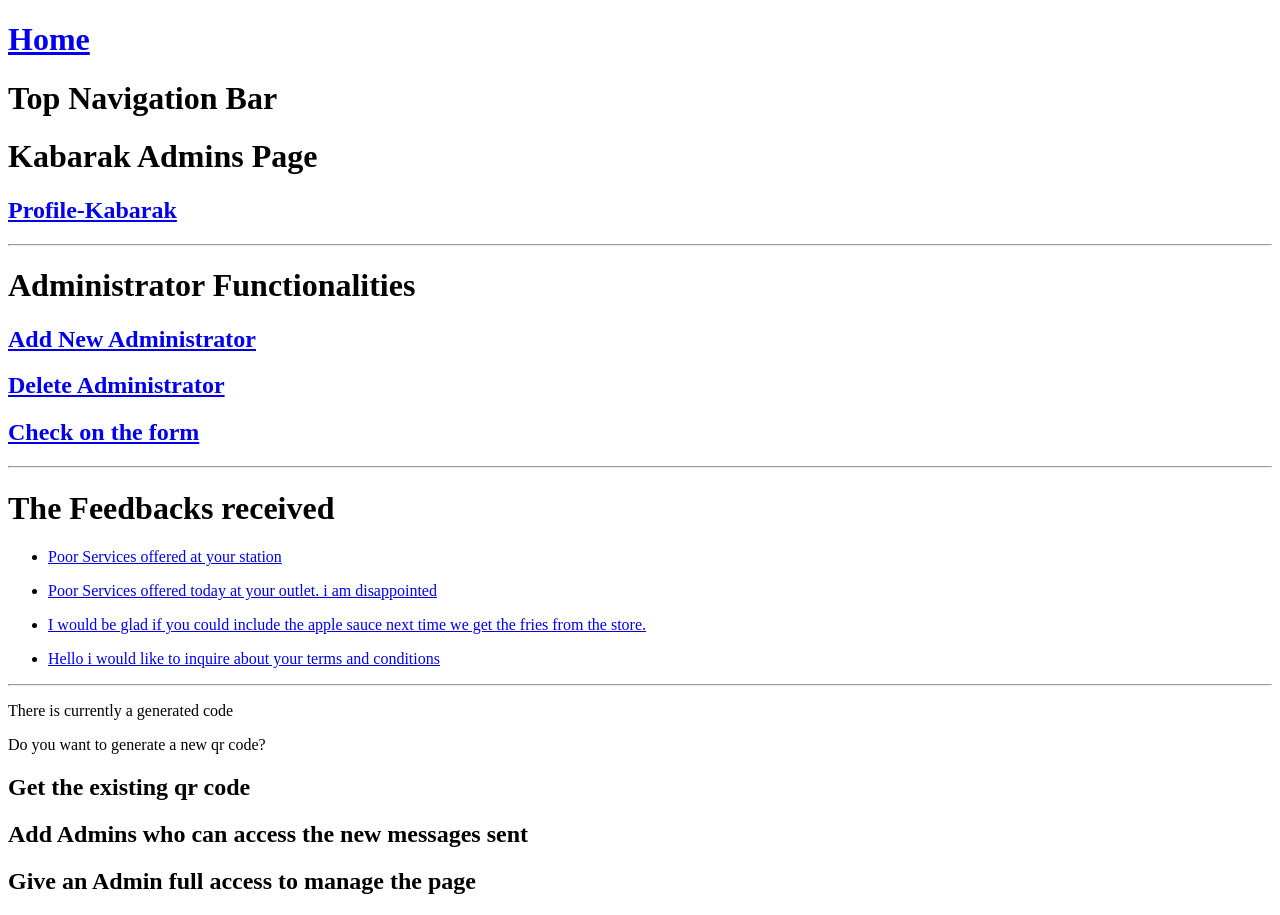
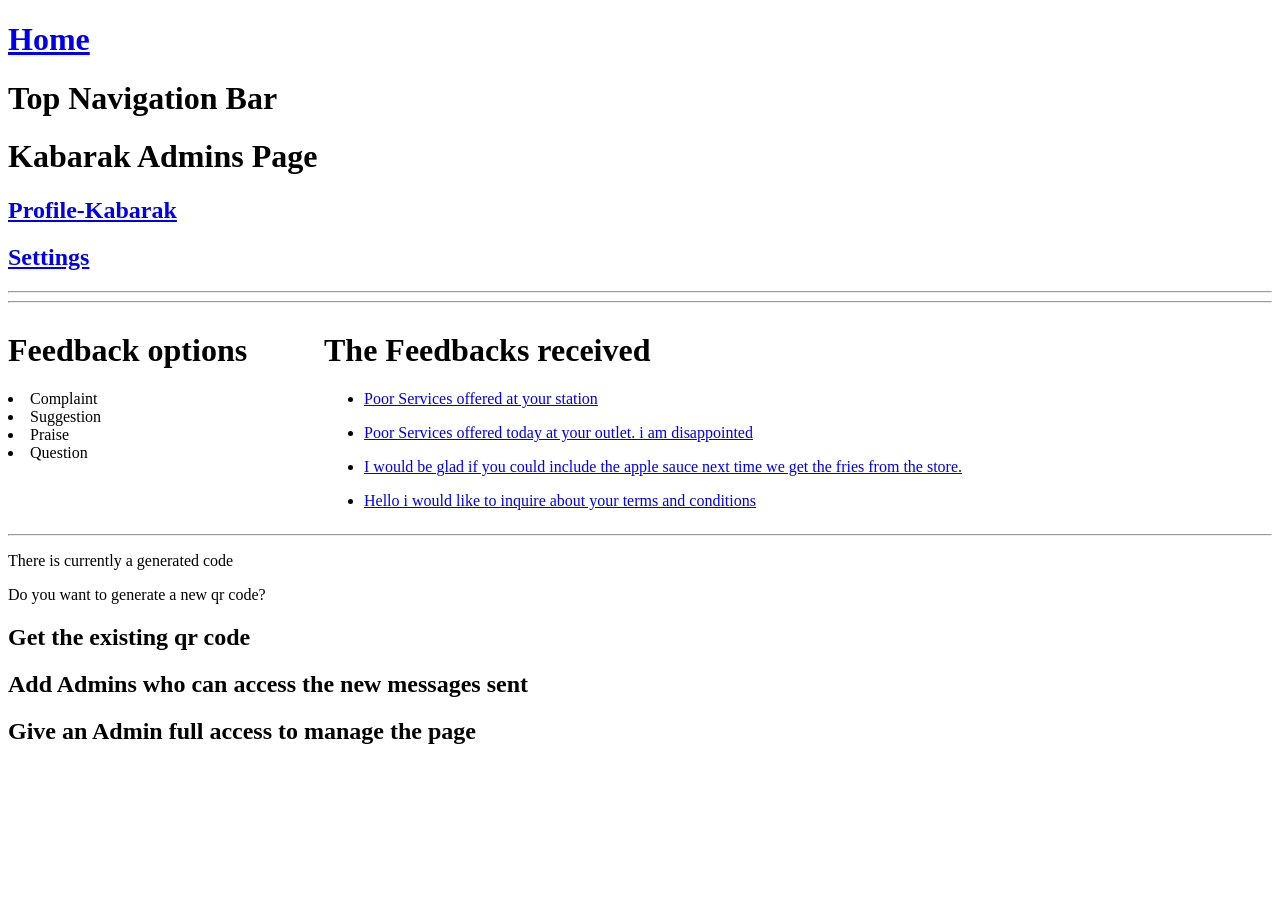
Before and after one commit to Clinton-John/feedback_system, a Django app: page /admins_page/8/ in a window 1280 px wide. After the commit the page ends 744 px from the top, so only its background shows below. Run offline with Django 4.2, Linux system fonts and the light colour scheme; a user stored in the database is signed in; data comes from the database, SQL or seed files in the repository; both versions use the stored data as it was after the commit.

Commit message:
setting up feedback messages

```diff
--- a/base/templates/base/admins.html
+++ b/base/templates/base/admins.html
@@ -1,32 +1,37 @@
 {% extends 'index.html' %} {% block content %}
+
+<h1><a href="{% url 'home' %}">Home</a></h1>
 
 <div class="navbar_class">
     <h1>Top Navigation Bar</h1>
     <h1>{{organization.org_name}} Admins Page</h1>
     <h2><a href="{% url 'org_profile' organization.id %}">Profile-{{organization.org_name}}</a></h2>
+    {% if request.user.username == 'admin' %}
+    <h2><a href="{% url 'org_settings' organization.id %}">Settings</a></h2>
+    {% endif %}
 
 </div>
 <hr>
-<div class="adminisstrator_functionalitites">
-    <!-- only accessible by the super administrator which is specified -->
-    {% if request.user.username == 'admin' %}
-    <h1>Administrator Functionalities</h1>
-    <h2><a href="{% url 'add_admin' organization.id %}">Add New Administrator</a></h2>
-
-    <h2><a href="{% url 'delete_admin' organization.id %}">Delete Administrator</a></h2>
-    {% endif %}
-    <!-- when was the service offered to you/ when did you acquire the product -->
-    <h2><a href="{% url 'user_feedback' organization.id %}">Check on the form</a></h2>
-</div>
 
 <hr>
 <div class="user_feedbacks">
+    <div class="feedback1">
+        <h1>Feedback options</h1>
+        {% if feedback_list %} {% for feedback in feedback_list %}
+        <li>{{ feedback }}</li>
+        {% endfor %} {% else %}
+        <li>No feedbacks yet</li>
+        {% endif %}
+    </div>
+    <div class="feedback2">
         <h1>The Feedbacks received</h1>
         {% for feedback in org_feedbacks %}
         <ul>
             <li><a href="{% url 'individual_feedback' feedback.id %}">{{feedback.user_feedback}}</a></li>
         </ul>
         {% endfor %}
+    </div>
+
 
 </div>
 <hr>
--- a/base/templates/base/home.html
+++ b/base/templates/base/home.html
@@ -1,5 +1,5 @@
 {% extends 'index.html' %}{% block content %}
-
+<h1><a href="{% url 'home' %}">Home</a></h1>
 <div class="header_section">
 
     <!-- if user doesnt have an account then  -->
--- a/base/templates/base/profile.html
+++ b/base/templates/base/profile.html
@@ -1,6 +1,8 @@
 {% extends 'index.html' %}{% block content %} {% if page == 'user_profile' %}
+
 <div class="user_profile">
-    <h1>{{user.username}}</h1>
+
+    <h2>{{user.username}}</h2>
     <p>{{user.email}}</p>
     <h2><a href="{% url 'update_profile' request.user.id %}">Update Profile</a></h2>
     <hr>
@@ -9,6 +11,8 @@
 </div>
 {% elif page == "org_profile" %}
 <div class="org_profile">
+    <h1><a href="{% url 'admins_page' org.id %}">Back</a></h1>
+
     <h1>Organizations Profile</h1>
     <h1>{{org.org_name}}</h1>
     <h2>{{org.org_email}}</h2>
--- a/base/templates/base/signup_login.html
+++ b/base/templates/base/signup_login.html
@@ -1,5 +1,7 @@
 {% extends 'index.html' %} {% block content %} {% if page == 'signup' %}
 <h1>Signup Page</h1>
+<h1><a href="{% url 'home' %}">Home</a></h1>
+
 <form action="" method="POST" class="signup">
     {% csrf_token %} {{form.as_p}}
     <input type="submit">
@@ -7,6 +9,8 @@
 <p>Already have an account?</p>
 <a href="{% url 'login' %}">Sign in</a> {% else %}
 <h1>Login Page</h1>
+<h1><a href="{% url 'home' %}">Home</a></h1>
+
 <form method="POST" action="">
     {% csrf_token %}
 
--- a/base/urls.py
+++ b/base/urls.py
@@ -10,17 +10,22 @@ path('signup/', views.signup_user, name='signup'),
 path('login/', views.login_user, name='login'),
 path('logout/', views.logout_user, name='logout'),
 
+# ------------- USER APRECIATION ----###
+path('appreciation_page/', views.appreciation_page, name='appreciation_page'),
+path('org_settings/<str:pk>', views_admin.org_settings, name='org_settings'),
+
+
 # ------------- USER PROFILE SECTION ----###
 path('user_profile/<str:pk>', views.user_profile, name='user_profile'),
 path('update_profile/<str:pk>', views.update_profile, name='update_profile'),
 
 # ------------ REGISTER ORG ----- ###
 path('register_org/', views.register_company, name='register_org'),
+
 path('login_admin/', views.login_admin, name='login_admin'),
 
 
 # ------------ ADMINS PAGE ----- ###
-
 # the admins page should have an id field to specify which part should be accessed
 path('admins_page/<str:pk>/', views.admins_page, name='admins_page'),
 path('add_admin/<str:pk>/', views_admin.add_admin, name="add_admin"),#Delete Admin
@@ -29,7 +34,6 @@ path('org_profile/<str:pk>/', views_admin.org_profile, name="org_profile"),
 path('delete_admin/<str:pk>/', views_admin.delete_admin, name="delete_admin"),
 
 # ------------ FEEDBACK SECTION ----- ###
-
 path('user_feedack/<str:pk>/', views_admin.feedback_page, name="user_feedback"),
 path('individual_feedback/<str:pk>/', views_admin.individual_feedback, name="individual_feedback"),
 
--- a/base/views.py
+++ b/base/views.py
@@ -99,12 +99,22 @@ def login_admin(request):
     return render(request, 'base/login_ad_register.html', context)
 
 def admins_page(request, pk):
+    feedback_list = ['Complaint', 'Suggestion','Praise', 'Question']
+
+    feedback_list2 = {
+        'complaint': 'Complaint',
+        'suggestion': 'Suggestion',
+        'praise': 'Praise',
+        'question': 'Question'
+
+    }
+
     organization = RegisteredOrg.objects.get(id=pk)
     org_feedbacks = organization.userfeedback_set.all()
     if not request.user.is_authenticated:
         return redirect('home')
 
-    context = {'organization':organization, 'org_feedbacks':org_feedbacks}
+    context = {'organization':organization, 'org_feedbacks':org_feedbacks, 'feedback_list':feedback_list}
     return render(request, 'base/admins.html', context)
 
 
@@ -128,3 +138,6 @@ def update_profile(request, pk):
             return redirect('user_profile', pk=user.id)
     context = {'form':form, 'page':page}
     return render(request, 'base/update_form.html', context)
+
+def appreciation_page(request):
+    return render(request, 'base/appreciation.html')
--- /dev/null
+++ b/static/css/styless.css
@@ -0,0 +1,20 @@
+/* body {
+    background-color: brown;
+} */
+
+.user_feedbacks {
+    display: flex;
+    width: 100%;
+}
+
+.feedback1 {
+    flex: 0 0 25%;
+    /* Flex-grow: 0, Flex-shrink: 0, Flex-basis: 30% */
+    /* background-color: lightblue; */
+}
+
+.feedback2 {
+    flex: 0 0 75%;
+    /* Flex-grow: 0, Flex-shrink: 0, Flex-basis: 70% */
+    /* background-color: lightgreen; */
+}
--- a/templates/index.html
+++ b/templates/index.html
@@ -1,14 +1,15 @@
-<!DOCTYPE html>
+<!DOCTYPE html> {% load static %}
+
 <html lang="en">
 
 <head>
     <meta charset="UTF-8">
     <meta name="viewport" content="width=device-width, initial-scale=1.0">
+    <link rel="stylesheet" href="{% static 'css/styless.css' %}">
     <title>Feedback System</title>
 </head>
 
 <body>
-    <h1><a href="{% url 'home' %}">Home</a></h1>
     {% block content %} {% endblock %}
 
 </body>
```
Also changed, not shown: base/templates/base/appreciation.html (added, +7 -0 lines), base/templates/base/feedback.html (+7 -3 lines), base/templates/base/settings.html (added, +14 -0 lines), base/views_admin.py (+8 -2 lines), project_tracker.txt (+10 -1 lines), db.sqlite3. Lines whose indentation alone changed are shown as unchanged.
